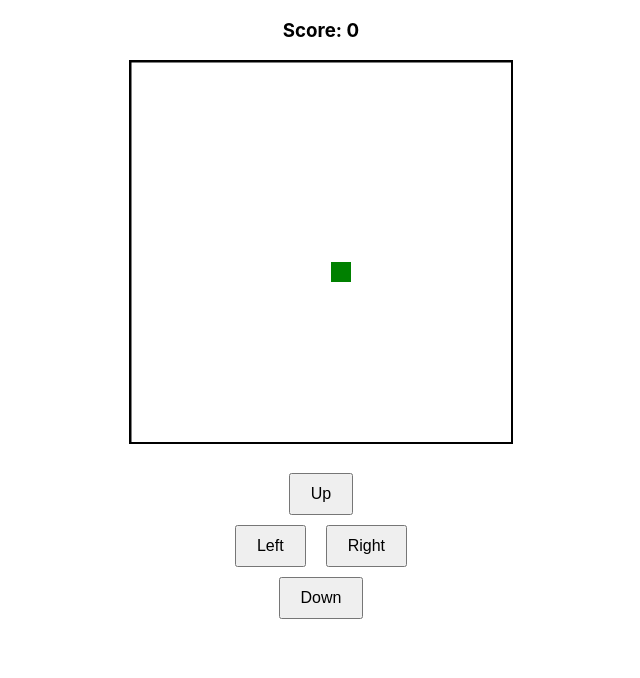
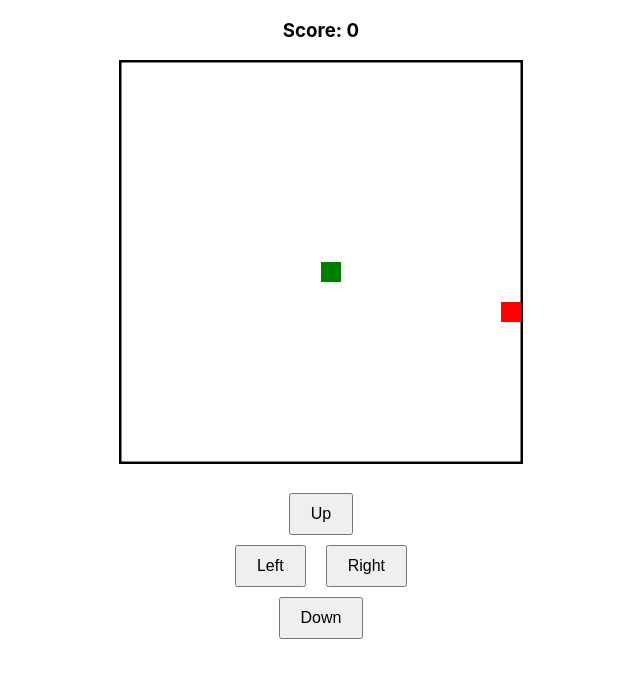
Before and after one commit to imMoonLight30/Snake, a React (Create React App) app in the folder snakeeats/: page / in a window 1280 px wide. Shown: the top 678 px of the page, without its empty margins (319-959 px from the left). Built offline with nearby package versions, Linux system fonts and the light colour scheme.

Commit message:
hosting final work

```diff
--- a/snakeeats/src/components/Game.js
+++ b/snakeeats/src/components/Game.js
@@ -97,7 +97,7 @@ const Game = ({setScore}) => {
 
   return (
     <div style={{ textAlign: "center" }}>
-      <canvas ref={canvasRef} width={380} height={380} style={{ border: "2px solid black" }}></canvas>
+      <canvas ref={canvasRef} width={400} height={400} style={{ border: "2px solid black" }}></canvas>
     </div>
   );
 };
```
